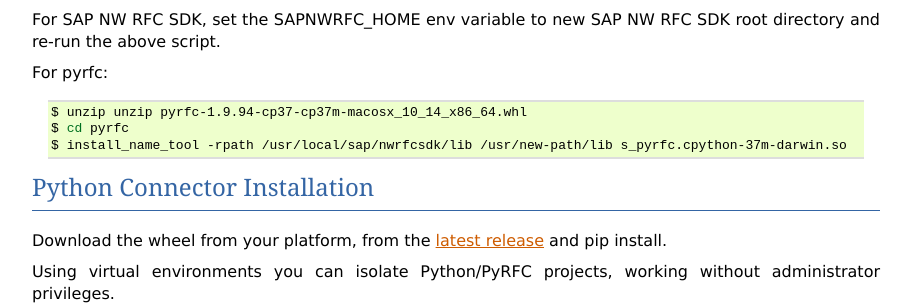
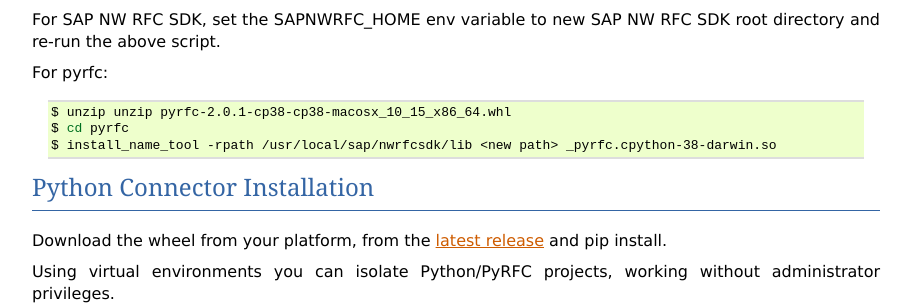
Before and after one commit to SAP/PyRFC, a Sphinx documentation site: the page built from doc/install.rst, in a window 1280 px wide and 900 px high, scrolled down 1849 px. Shown: the part 155-460 px from the top of the window, without its empty margins (48-960 px from the left). Built offline with Sphinx 7.4.7, drawn with Linux system fonts in a browser that asks for light colours.

```diff
--- a/doc/install.rst
+++ b/doc/install.rst
@@ -110,9 +110,9 @@ For pyrfc:
 
      .. code-block:: sh
 
-        $ unzip unzip pyrfc-1.9.94-cp37-cp37m-macosx_10_14_x86_64.whl
+        $ unzip unzip pyrfc-2.0.1-cp38-cp38-macosx_10_15_x86_64.whl
         $ cd pyrfc
-        $ install_name_tool -rpath /usr/local/sap/nwrfcsdk/lib /usr/new-path/lib s_pyrfc.cpython-37m-darwin.so
+        $ install_name_tool -rpath /usr/local/sap/nwrfcsdk/lib <new path> _pyrfc.cpython-38-darwin.so
 
 
 .. _install-python-connector:
```
Also changed, not shown: README.md (+1 -1 lines).
